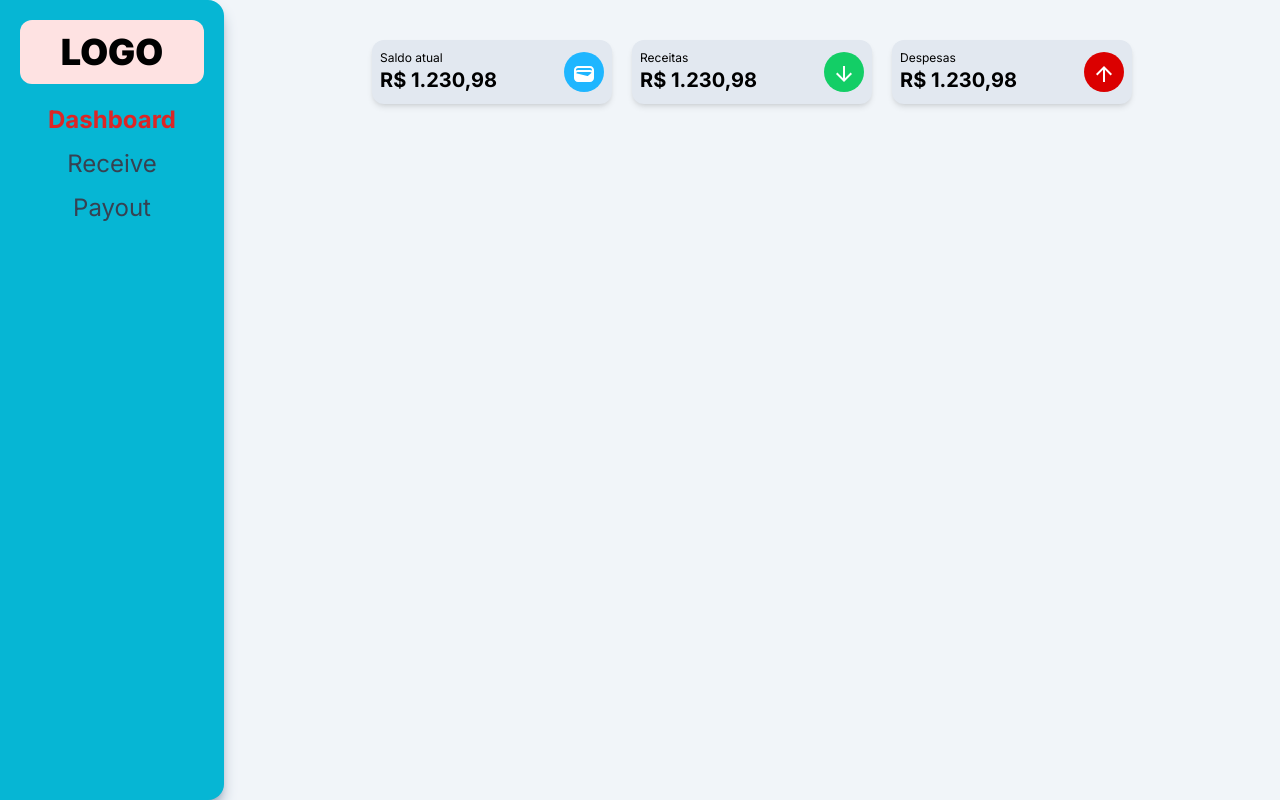
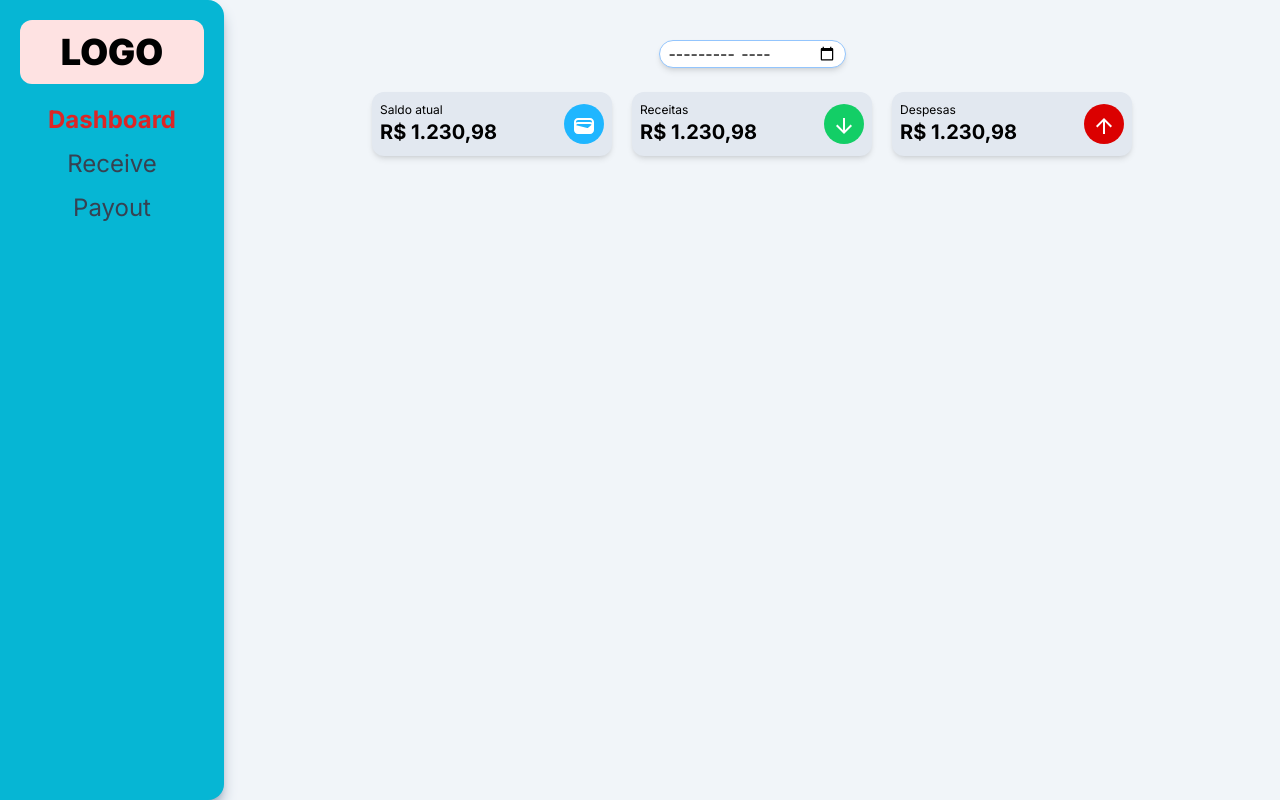
Before and after one commit to projEduardoValencio/financas, a Next.js app: page /dashboard in a window 1280 px wide. Built offline with nearby package versions, Linux system fonts and the light colour scheme.

Commit message:
feat: date picker

```diff
--- a/src/app/dashboard/page.tsx
+++ b/src/app/dashboard/page.tsx
@@ -10,7 +10,13 @@ const IndexDashboard : React.FC = () =>{
             <SideBar />
           </SideBarProvider>
 
-          <div className="h-screen w-full justify-center p-10">
+          <div className="flex flex-col h-screen w-full p-10 items-center">
+            <input
+              className="text-black rounded-full shadow-md mb-6 border-blue-300 border-1 px-2"
+              type="month"
+              max={new Date().getFullYear().toString() + "/" + new Date().getMonth().toString()}
+            />
+
             <div className="flex flex-row gap-5 justify-center">
               <DashBoardCard
                 color="blue"
--- a/tailwind.config.ts
+++ b/tailwind.config.ts
@@ -26,6 +26,9 @@ const config: Config = {
         'agray-light': '#d3dce6',
       }
     },
+    borderWidth:{
+      1: '1px'
+    }
   },
   plugins: [],
   safelist: [{
```
